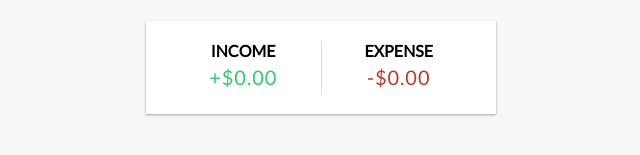
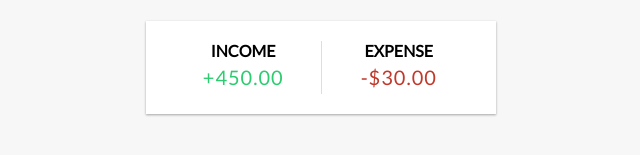
Before and after one commit to AntonioDaria/React-expenses-tracker, a React (Create React App) app in the folder expenses/: page / in a window 1280 px wide. Shown: the part 136-291 px from the top of the page, without its empty margins (319-959 px from the left). Built offline with nearby package versions, Linux system fonts and the light colour scheme.

Commit message:
Update IncomeEpense component

```diff
--- a/expenses/src/components/IncomeExpenses.js
+++ b/expenses/src/components/IncomeExpenses.js
@@ -1,16 +1,30 @@
-
-import React from 'react'
+import React, { useContext } from 'react'
+import { GlobalContext } from '../context/GlobalState'
 
 export const IncomeExpenses = () => {
+    const { transactions } = useContext(GlobalContext)
+
+    const amounts = transactions.map(transaction => { return transaction.amount })
+
+    const income = amounts
+        .filter(item => item > 0)
+        .reduce((acc, item) => (acc += item), 0)
+        .toFixed(2);
+
+    const expense = (
+        amounts.filter(item => item < 0).reduce((acc, item) => (acc += item), 0) *
+        -1
+    ).toFixed(2);
+
     return (
         <div className="inc-exp-container">
             <div>
                 <h4>Income</h4>
-                <p className="money plus">+$0.00</p>
+                <p className="money plus">+{income}</p>
             </div>
             <div>
                 <h4>Expense</h4>
-                <p className="money minus">-$0.00</p>
+                <p className="money minus">-${expense}</p>
             </div>
         </div>
     )
```
Also changed, not shown: 1 other file (tests, documents, lock files or other folders).
